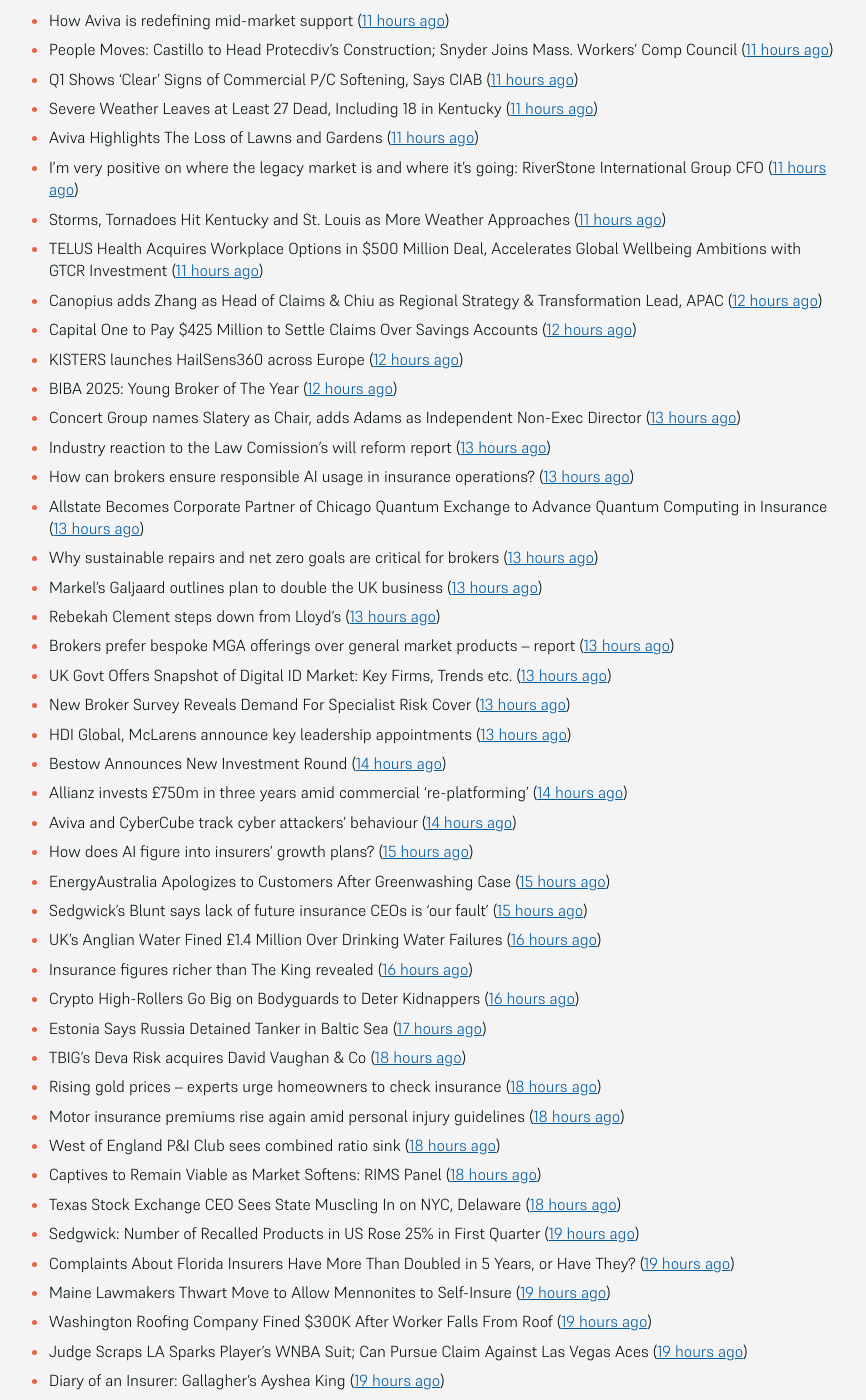
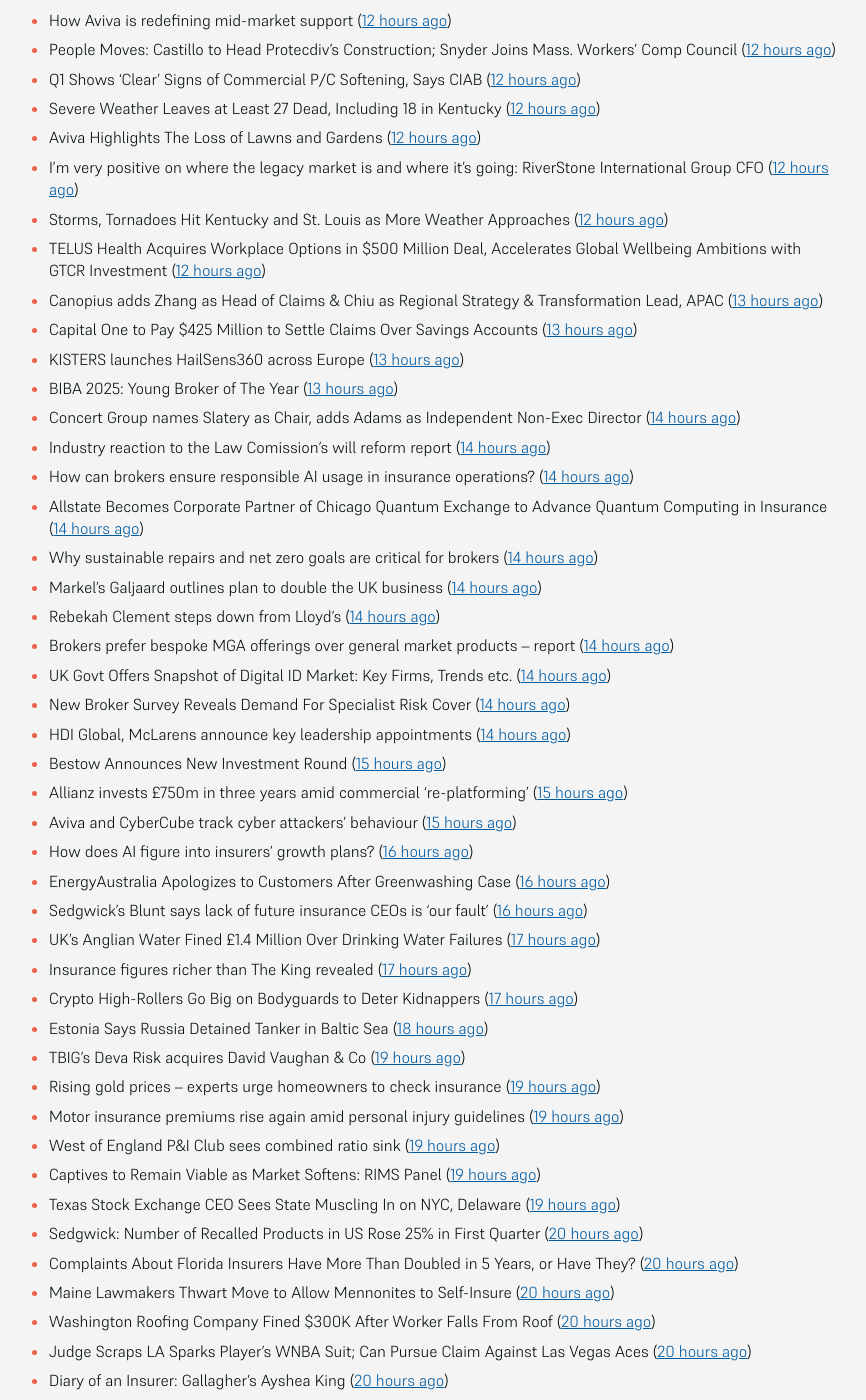
Before and after one commit to mat-0/feeds.thechels.uk, a Jekyll site: the page built from index.md, in a window 1280 px wide and 1400 px high, scrolled down 765 px. Shown: the whole window, without its empty margins (215-1081 px from the left). Built offline with Jekyll 4.4.1, drawn with Linux system fonts in a browser that asks for light colours; some of the changed text lies outside the part shown.

Commit message:
New Feed

```diff
--- a/index.md
+++ b/index.md
@@ -8,69 +8,69 @@ description: Latest Updates
 [Get this as an RSS feed](/feed.rss)
 
 <!-- news_marker starts -->
-- AI data management crucial for insurers' compliance ([4 hours ago](https://www.dig-in.com/news/ai-data-management-crucial-for-insurers-compliance))
-- Strategies for navigating regulatory changes in a digital landscape ([4 hours ago](https://www.dig-in.com/opinion/strategies-for-navigating-federal-and-state-regulations))
-- California Commissioner Launches Smoke Claims & Remediation Task Force ([5 hours ago](https://www.insurancejournal.com/news/west/2025/05/19/824395.htm))
-- Turbulent Waters May Have Been Factor in Mexican Ship’s Crash Into Brooklyn Bridge ([6 hours ago](https://www.insurancejournal.com/news/east/2025/05/19/824334.htm))
-- Despite Backlash From Trump, DEI Hasn’t Disappeared at US Companies ([8 hours ago](https://www.insurancejournal.com/news/national/2025/05/19/824379.htm))
-- Fire Destroys Mansion on a Former Louisiana Sugar Plantation ([8 hours ago](https://www.insurancejournal.com/news/southcentral/2025/05/19/824378.htm))
-- Aon and Moody’s expand reinsurance casualty collaboration ([8 hours ago](https://www.reinsurancene.ws/aon-and-moodys-expand-reinsurance-casualty-collaboration/))
-- Boroughs appointed Vice Chairman of Chubb Group, Hogan promoted to CIO ([9 hours ago](https://www.reinsurancene.ws/boroughs-appointed-vice-chairman-of-chubb-group-hogan-promoted-to-cio/))
-- April investments highlight growing appetite for China’s re/insurance sector ([9 hours ago](https://www.reinsurancene.ws/april-investments-highlight-growing-appetite-for-chinas-re-insurance-sector/))
-- Zurich targeting 30% SME growth in 2025 ([9 hours ago](https://www.postonline.co.uk/news/7957779/zurich-targeting-30-sme-growth-in-2025))
-- Aviva Partners with CyberCube to Enhance Cyber Threat Detection and Exposure Management ([9 hours ago](https://www.insurtechinsights.com/aviva-partners-with-cybercube-to-enhance-cyber-threat-detection-and-exposure-management/))
-- M&S’ Slow Recovery From Cyberattack Puts it at Risk of Lasting Damage ([9 hours ago](https://www.insurancejournal.com/news/international/2025/05/19/824356.htm))
-- New Partnership Aims to Boost In-Car Chip Security ([9 hours ago](https://insurance-edge.net/2025/05/19/new-partnership-aims-to-boost-in-car-chip-security/))
-- Aon appoints Neil Maynard as Chief Broking Officer, Aviation ([10 hours ago](https://www.reinsurancene.ws/aon-appoints-neil-maynard-as-chief-broking-officer-aviation/))
-- VIG bids for majority stake in Moldasig ([10 hours ago](https://www.reinsurancene.ws/vig-bids-for-majority-stake-in-moldasig/))
-- UK Legal Aid Hack Includes ‘Significant Amount’ of Personal Data ([10 hours ago](https://www.insurancejournal.com/news/international/2025/05/19/824353.htm))
-- Inigo, Johnson & Johnson backed Motion Specialty becomes Lloyd’s coverholder ([11 hours ago](https://www.reinsurancene.ws/inigo-johnson-johnson-backed-motion-specialty-becomes-lloyds-coverholder/))
-- How Aviva is redefining mid-market support ([11 hours ago](https://www.insurancebusinessmag.com/uk/news/breaking-news/how-aviva-is-redefining-midmarket-support-535375.aspx))
-- People Moves: Castillo to Head Protecdiv’s Construction; Snyder Joins Mass. Workers’ Comp Council ([11 hours ago](https://www.insurancejournal.com/news/east/2025/05/19/823716.htm))
-- Q1 Shows ‘Clear’ Signs of Commercial P/C Softening, Says CIAB ([11 hours ago](https://www.insurancejournal.com/news/national/2025/05/19/824328.htm))
-- Severe Weather Leaves at Least 27 Dead, Including 18 in Kentucky ([11 hours ago](https://www.insurancejournal.com/news/southeast/2025/05/19/824341.htm))
-- Aviva Highlights The Loss of Lawns and Gardens ([11 hours ago](https://insurance-edge.net/2025/05/19/aviva-highlights-the-loss-of-lawns-and-gardens/))
-- I’m very positive on where the legacy market is and where it’s going: RiverStone International Group CFO ([11 hours ago](https://www.reinsurancene.ws/im-very-positive-on-where-the-legacy-market-is-and-where-its-going-riverstone-international-group-cfo/))
-- Storms, Tornadoes Hit Kentucky and St. Louis as More Weather Approaches ([11 hours ago](https://www.insurancejournal.com/news/southeast/2025/05/19/824329.htm))
-- TELUS Health Acquires Workplace Options in $500 Million Deal, Accelerates Global Wellbeing Ambitions with GTCR Investment ([11 hours ago](https://www.insurtechinsights.com/telus-health-acquires-workplace-options-in-500-million-deal-accelerates-global-wellbeing-ambitions-with-gtcr-investment/))
-- Canopius adds Zhang as Head of Claims & Chiu as Regional Strategy & Transformation Lead, APAC ([12 hours ago](https://www.reinsurancene.ws/canopius-adds-zhang-as-head-of-claims-chiu-as-regional-strategy-transformation-lead-apac/))
-- Capital One to Pay $425 Million to Settle Claims Over Savings Accounts ([12 hours ago](https://www.insurancejournal.com/news/east/2025/05/19/824323.htm))
-- KISTERS launches HailSens360 across Europe ([12 hours ago](https://www.reinsurancene.ws/kisters-launches-hailsens360-across-europe/))
-- BIBA 2025: Young Broker of The Year ([12 hours ago](https://insurance-edge.net/2025/05/19/biba-2025-young-broker-of-the-year/))
-- Concert Group names Slatery as Chair, adds Adams as Independent Non-Exec Director ([13 hours ago](https://www.reinsurancene.ws/concert-group-names-slatery-as-chair-adds-adams-as-independent-non-exec-director/))
-- Industry reaction to the Law Comission’s will reform report ([13 hours ago](https://ifamagazine.com/industry-reaction-to-the-law-comissions-will-reform-report/))
-- How can brokers ensure responsible AI usage in insurance operations? ([13 hours ago](https://www.insurancebusinessmag.com/uk/news/technology/how-can-brokers-ensure-responsible-ai-usage-in-insurance-operations-536137.aspx))
-- Allstate Becomes Corporate Partner of Chicago Quantum Exchange to Advance Quantum Computing in Insurance ([13 hours ago](https://www.insurtechinsights.com/allstate-becomes-corporate-partner-of-chicago-quantum-exchange-to-advance-quantum-computing-in-insurance/))
-- Why sustainable repairs and net zero goals are critical for brokers ([13 hours ago](https://www.insurancebusinessmag.com/uk/news/environmental/why-sustainable-repairs-and-net-zero-goals-are-critical-for-brokers-536136.aspx))
-- Markel’s Galjaard outlines plan to double the UK business ([13 hours ago](https://www.postonline.co.uk/news/7957775/markels-galjaard-outlines-plan-to-double-the-uk-business))
-- Rebekah Clement steps down from Lloyd's ([13 hours ago](https://www.insurancebusinessmag.com/uk/news/breaking-news/rebekah-clement-steps-down-from-lloyds-536135.aspx))
-- Brokers prefer bespoke MGA offerings over general market products – report ([13 hours ago](https://www.insurancebusinessmag.com/uk/news/breaking-news/brokers-prefer-bespoke-mga-offerings-over-general-market-products--report-536134.aspx))
-- UK Govt Offers Snapshot of Digital ID Market: Key Firms, Trends etc. ([13 hours ago](https://insurance-edge.net/2025/05/19/uk-govt-offers-snapshot-of-digital-id-market-key-firms-trends-etc/))
-- New Broker Survey Reveals Demand For Specialist Risk Cover ([13 hours ago](https://insurance-edge.net/2025/05/19/new-broker-survey-reveals-demand-for-specialist-risk-cover/))
-- HDI Global, McLarens announce key leadership appointments ([13 hours ago](https://www.insurancebusinessmag.com/uk/news/breaking-news/hdi-global-mclarens-announce-key-leadership-appointments-536132.aspx))
-- Bestow Announces New Investment Round ([14 hours ago](https://insurance-edge.net/2025/05/19/bestow-announces-new-investment-round/))
-- Allianz invests £750m in three years amid commercial ‘re-platforming’ ([14 hours ago](https://www.postonline.co.uk/news/7957771/allianz-invests-ps750m-in-three-years-amid-commercial-replatforming))
-- Aviva and CyberCube track cyber attackers’ behaviour ([14 hours ago](https://www.postonline.co.uk/news/7957778/aviva-and-cybercube-track-cyber-attackers-behaviour))
-- How does AI figure into insurers' growth plans? ([15 hours ago](https://www.dig-in.com/list/how-does-ai-figure-into-insurers-growth-plans))
-- EnergyAustralia Apologizes to Customers After Greenwashing Case ([15 hours ago](https://www.insurancejournal.com/news/international/2025/05/19/824194.htm))
-- Sedgwick’s Blunt says lack of future insurance CEOs is ‘our fault’ ([15 hours ago](https://www.postonline.co.uk/news/7957772/sedgwicks-blunt-says-lack-of-future-insurance-ceos-is-our-fault))
-- UK’s Anglian Water Fined £1.4 Million Over Drinking Water Failures ([16 hours ago](https://www.insurancejournal.com/news/international/2025/05/19/824185.htm))
-- Insurance figures richer than The King revealed ([16 hours ago](https://www.postonline.co.uk/news/7957777/insurance-figures-richer-than-the-king-revealed))
-- Crypto High-Rollers Go Big on Bodyguards to Deter Kidnappers ([16 hours ago](https://www.insurancejournal.com/news/international/2025/05/19/824178.htm))
-- Estonia Says Russia Detained Tanker in Baltic Sea ([17 hours ago](https://www.insurancejournal.com/news/international/2025/05/19/824175.htm))
-- TBIG's Deva Risk acquires David Vaughan & Co ([18 hours ago](https://www.insurancebusinessmag.com/uk/news/breaking-news/tbigs-deva-risk-acquires-david-vaughan-and-co-536120.aspx))
-- Rising gold prices – experts urge homeowners to check insurance ([18 hours ago](https://www.insurancebusinessmag.com/uk/news/property-insurance/rising-gold-prices--experts-urge-homeowners-to-check-insurance-536119.aspx))
-- Motor insurance premiums rise again amid personal injury guidelines ([18 hours ago](https://www.insurancebusinessmag.com/uk/news/auto-motor/motor-insurance-premiums-rise-again-amid-personal-injury-guidelines-536118.aspx))
-- West of England P&I Club sees combined ratio sink ([18 hours ago](https://www.insurancebusinessmag.com/uk/news/marine/west-of-england-pandi-club-sees-combined-ratio-sink-536117.aspx))
-- Captives to Remain Viable as Market Softens: RIMS Panel ([18 hours ago](https://www.insurancejournal.com/news/national/2025/05/19/823940.htm))
-- Texas Stock Exchange CEO Sees State Muscling In on NYC, Delaware ([18 hours ago](https://www.insurancejournal.com/news/southcentral/2025/05/19/824129.htm))
-- Sedgwick: Number of Recalled Products in US Rose 25% in First Quarter ([19 hours ago](https://www.insurancejournal.com/news/national/2025/05/19/824155.htm))
-- Complaints About Florida Insurers Have More Than Doubled in 5 Years, or Have They? ([19 hours ago](https://www.insurancejournal.com/news/southeast/2025/05/19/824138.htm))
-- Maine Lawmakers Thwart Move to Allow Mennonites to Self-Insure ([19 hours ago](https://www.insurancejournal.com/news/east/2025/05/19/824161.htm))
-- Washington Roofing Company Fined $300K After Worker Falls From Roof ([19 hours ago](https://www.insurancejournal.com/news/west/2025/05/19/823964.htm))
-- Judge Scraps LA Sparks Player’s WNBA Suit; Can Pursue Claim Against Las Vegas Aces ([19 hours ago](https://www.insurancejournal.com/news/west/2025/05/19/824106.htm))
-- Diary of an Insurer: Gallagher’s Ayshea King ([19 hours ago](https://www.postonline.co.uk/broker/7957466/diary-of-an-insurer-gallaghers-ayshea-king))
-- Claims service improves but regional delivery varies ([19 hours ago](https://www.postonline.co.uk/claims/7957673/claims-service-improves-but-regional-delivery-varies))
+- AI data management crucial for insurers' compliance ([5 hours ago](https://www.dig-in.com/news/ai-data-management-crucial-for-insurers-compliance))
+- Strategies for navigating regulatory changes in a digital landscape ([5 hours ago](https://www.dig-in.com/opinion/strategies-for-navigating-federal-and-state-regulations))
+- California Commissioner Launches Smoke Claims & Remediation Task Force ([7 hours ago](https://www.insurancejournal.com/news/west/2025/05/19/824395.htm))
+- Turbulent Waters May Have Been Factor in Mexican Ship’s Crash Into Brooklyn Bridge ([7 hours ago](https://www.insurancejournal.com/news/east/2025/05/19/824334.htm))
+- Despite Backlash From Trump, DEI Hasn’t Disappeared at US Companies ([9 hours ago](https://www.insurancejournal.com/news/national/2025/05/19/824379.htm))
+- Fire Destroys Mansion on a Former Louisiana Sugar Plantation ([9 hours ago](https://www.insurancejournal.com/news/southcentral/2025/05/19/824378.htm))
+- Aon and Moody’s expand reinsurance casualty collaboration ([9 hours ago](https://www.reinsurancene.ws/aon-and-moodys-expand-reinsurance-casualty-collaboration/))
+- Boroughs appointed Vice Chairman of Chubb Group, Hogan promoted to CIO ([10 hours ago](https://www.reinsurancene.ws/boroughs-appointed-vice-chairman-of-chubb-group-hogan-promoted-to-cio/))
+- April investments highlight growing appetite for China’s re/insurance sector ([10 hours ago](https://www.reinsurancene.ws/april-investments-highlight-growing-appetite-for-chinas-re-insurance-sector/))
+- Zurich targeting 30% SME growth in 2025 ([10 hours ago](https://www.postonline.co.uk/news/7957779/zurich-targeting-30-sme-growth-in-2025))
+- Aviva Partners with CyberCube to Enhance Cyber Threat Detection and Exposure Management ([10 hours ago](https://www.insurtechinsights.com/aviva-partners-with-cybercube-to-enhance-cyber-threat-detection-and-exposure-management/))
+- M&S’ Slow Recovery From Cyberattack Puts it at Risk of Lasting Damage ([10 hours ago](https://www.insurancejournal.com/news/international/2025/05/19/824356.htm))
+- New Partnership Aims to Boost In-Car Chip Security ([10 hours ago](https://insurance-edge.net/2025/05/19/new-partnership-aims-to-boost-in-car-chip-security/))
+- Aon appoints Neil Maynard as Chief Broking Officer, Aviation ([11 hours ago](https://www.reinsurancene.ws/aon-appoints-neil-maynard-as-chief-broking-officer-aviation/))
+- VIG bids for majority stake in Moldasig ([11 hours ago](https://www.reinsurancene.ws/vig-bids-for-majority-stake-in-moldasig/))
+- UK Legal Aid Hack Includes ‘Significant Amount’ of Personal Data ([11 hours ago](https://www.insurancejournal.com/news/international/2025/05/19/824353.htm))
+- Inigo, Johnson & Johnson backed Motion Specialty becomes Lloyd’s coverholder ([12 hours ago](https://www.reinsurancene.ws/inigo-johnson-johnson-backed-motion-specialty-becomes-lloyds-coverholder/))
+- How Aviva is redefining mid-market support ([12 hours ago](https://www.insurancebusinessmag.com/uk/news/breaking-news/how-aviva-is-redefining-midmarket-support-535375.aspx))
+- People Moves: Castillo to Head Protecdiv’s Construction; Snyder Joins Mass. Workers’ Comp Council ([12 hours ago](https://www.insurancejournal.com/news/east/2025/05/19/823716.htm))
+- Q1 Shows ‘Clear’ Signs of Commercial P/C Softening, Says CIAB ([12 hours ago](https://www.insurancejournal.com/news/national/2025/05/19/824328.htm))
+- Severe Weather Leaves at Least 27 Dead, Including 18 in Kentucky ([12 hours ago](https://www.insurancejournal.com/news/southeast/2025/05/19/824341.htm))
+- Aviva Highlights The Loss of Lawns and Gardens ([12 hours ago](https://insurance-edge.net/2025/05/19/aviva-highlights-the-loss-of-lawns-and-gardens/))
+- I’m very positive on where the legacy market is and where it’s going: RiverStone International Group CFO ([12 hours ago](https://www.reinsurancene.ws/im-very-positive-on-where-the-legacy-market-is-and-where-its-going-riverstone-international-group-cfo/))
+- Storms, Tornadoes Hit Kentucky and St. Louis as More Weather Approaches ([12 hours ago](https://www.insurancejournal.com/news/southeast/2025/05/19/824329.htm))
+- TELUS Health Acquires Workplace Options in $500 Million Deal, Accelerates Global Wellbeing Ambitions with GTCR Investment ([12 hours ago](https://www.insurtechinsights.com/telus-health-acquires-workplace-options-in-500-million-deal-accelerates-global-wellbeing-ambitions-with-gtcr-investment/))
+- Canopius adds Zhang as Head of Claims & Chiu as Regional Strategy & Transformation Lead, APAC ([13 hours ago](https://www.reinsurancene.ws/canopius-adds-zhang-as-head-of-claims-chiu-as-regional-strategy-transformation-lead-apac/))
+- Capital One to Pay $425 Million to Settle Claims Over Savings Accounts ([13 hours ago](https://www.insurancejournal.com/news/east/2025/05/19/824323.htm))
+- KISTERS launches HailSens360 across Europe ([13 hours ago](https://www.reinsurancene.ws/kisters-launches-hailsens360-across-europe/))
+- BIBA 2025: Young Broker of The Year ([13 hours ago](https://insurance-edge.net/2025/05/19/biba-2025-young-broker-of-the-year/))
+- Concert Group names Slatery as Chair, adds Adams as Independent Non-Exec Director ([14 hours ago](https://www.reinsurancene.ws/concert-group-names-slatery-as-chair-adds-adams-as-independent-non-exec-director/))
+- Industry reaction to the Law Comission’s will reform report ([14 hours ago](https://ifamagazine.com/industry-reaction-to-the-law-comissions-will-reform-report/))
+- How can brokers ensure responsible AI usage in insurance operations? ([14 hours ago](https://www.insurancebusinessmag.com/uk/news/technology/how-can-brokers-ensure-responsible-ai-usage-in-insurance-operations-536137.aspx))
+- Allstate Becomes Corporate Partner of Chicago Quantum Exchange to Advance Quantum Computing in Insurance ([14 hours ago](https://www.insurtechinsights.com/allstate-becomes-corporate-partner-of-chicago-quantum-exchange-to-advance-quantum-computing-in-insurance/))
+- Why sustainable repairs and net zero goals are critical for brokers ([14 hours ago](https://www.insurancebusinessmag.com/uk/news/environmental/why-sustainable-repairs-and-net-zero-goals-are-critical-for-brokers-536136.aspx))
+- Markel’s Galjaard outlines plan to double the UK business ([14 hours ago](https://www.postonline.co.uk/news/7957775/markels-galjaard-outlines-plan-to-double-the-uk-business))
+- Rebekah Clement steps down from Lloyd's ([14 hours ago](https://www.insurancebusinessmag.com/uk/news/breaking-news/rebekah-clement-steps-down-from-lloyds-536135.aspx))
+- Brokers prefer bespoke MGA offerings over general market products – report ([14 hours ago](https://www.insurancebusinessmag.com/uk/news/breaking-news/brokers-prefer-bespoke-mga-offerings-over-general-market-products--report-536134.aspx))
+- UK Govt Offers Snapshot of Digital ID Market: Key Firms, Trends etc. ([14 hours ago](https://insurance-edge.net/2025/05/19/uk-govt-offers-snapshot-of-digital-id-market-key-firms-trends-etc/))
+- New Broker Survey Reveals Demand For Specialist Risk Cover ([14 hours ago](https://insurance-edge.net/2025/05/19/new-broker-survey-reveals-demand-for-specialist-risk-cover/))
+- HDI Global, McLarens announce key leadership appointments ([14 hours ago](https://www.insurancebusinessmag.com/uk/news/breaking-news/hdi-global-mclarens-announce-key-leadership-appointments-536132.aspx))
+- Bestow Announces New Investment Round ([15 hours ago](https://insurance-edge.net/2025/05/19/bestow-announces-new-investment-round/))
+- Allianz invests £750m in three years amid commercial ‘re-platforming’ ([15 hours ago](https://www.postonline.co.uk/news/7957771/allianz-invests-ps750m-in-three-years-amid-commercial-replatforming))
+- Aviva and CyberCube track cyber attackers’ behaviour ([15 hours ago](https://www.postonline.co.uk/news/7957778/aviva-and-cybercube-track-cyber-attackers-behaviour))
+- How does AI figure into insurers' growth plans? ([16 hours ago](https://www.dig-in.com/list/how-does-ai-figure-into-insurers-growth-plans))
+- EnergyAustralia Apologizes to Customers After Greenwashing Case ([16 hours ago](https://www.insurancejournal.com/news/international/2025/05/19/824194.htm))
+- Sedgwick’s Blunt says lack of future insurance CEOs is ‘our fault’ ([16 hours ago](https://www.postonline.co.uk/news/7957772/sedgwicks-blunt-says-lack-of-future-insurance-ceos-is-our-fault))
+- UK’s Anglian Water Fined £1.4 Million Over Drinking Water Failures ([17 hours ago](https://www.insurancejournal.com/news/international/2025/05/19/824185.htm))
+- Insurance figures richer than The King revealed ([17 hours ago](https://www.postonline.co.uk/news/7957777/insurance-figures-richer-than-the-king-revealed))
+- Crypto High-Rollers Go Big on Bodyguards to Deter Kidnappers ([17 hours ago](https://www.insurancejournal.com/news/international/2025/05/19/824178.htm))
+- Estonia Says Russia Detained Tanker in Baltic Sea ([18 hours ago](https://www.insurancejournal.com/news/international/2025/05/19/824175.htm))
+- TBIG's Deva Risk acquires David Vaughan & Co ([19 hours ago](https://www.insurancebusinessmag.com/uk/news/breaking-news/tbigs-deva-risk-acquires-david-vaughan-and-co-536120.aspx))
+- Rising gold prices – experts urge homeowners to check insurance ([19 hours ago](https://www.insurancebusinessmag.com/uk/news/property-insurance/rising-gold-prices--experts-urge-homeowners-to-check-insurance-536119.aspx))
+- Motor insurance premiums rise again amid personal injury guidelines ([19 hours ago](https://www.insurancebusinessmag.com/uk/news/auto-motor/motor-insurance-premiums-rise-again-amid-personal-injury-guidelines-536118.aspx))
+- West of England P&I Club sees combined ratio sink ([19 hours ago](https://www.insurancebusinessmag.com/uk/news/marine/west-of-england-pandi-club-sees-combined-ratio-sink-536117.aspx))
+- Captives to Remain Viable as Market Softens: RIMS Panel ([19 hours ago](https://www.insurancejournal.com/news/national/2025/05/19/823940.htm))
+- Texas Stock Exchange CEO Sees State Muscling In on NYC, Delaware ([19 hours ago](https://www.insurancejournal.com/news/southcentral/2025/05/19/824129.htm))
+- Sedgwick: Number of Recalled Products in US Rose 25% in First Quarter ([20 hours ago](https://www.insurancejournal.com/news/national/2025/05/19/824155.htm))
+- Complaints About Florida Insurers Have More Than Doubled in 5 Years, or Have They? ([20 hours ago](https://www.insurancejournal.com/news/southeast/2025/05/19/824138.htm))
+- Maine Lawmakers Thwart Move to Allow Mennonites to Self-Insure ([20 hours ago](https://www.insurancejournal.com/news/east/2025/05/19/824161.htm))
+- Washington Roofing Company Fined $300K After Worker Falls From Roof ([20 hours ago](https://www.insurancejournal.com/news/west/2025/05/19/823964.htm))
+- Judge Scraps LA Sparks Player’s WNBA Suit; Can Pursue Claim Against Las Vegas Aces ([20 hours ago](https://www.insurancejournal.com/news/west/2025/05/19/824106.htm))
+- Diary of an Insurer: Gallagher’s Ayshea King ([20 hours ago](https://www.postonline.co.uk/broker/7957466/diary-of-an-insurer-gallaghers-ayshea-king))
+- Claims service improves but regional delivery varies ([20 hours ago](https://www.postonline.co.uk/claims/7957673/claims-service-improves-but-regional-delivery-varies))
 - Pairing Parametric and Standard Insurance Will Become More Common: East Carolina University Students ([1 days ago](https://www.insurancejournal.com/magazines/mag-features/2025/05/19/823760.htm))
 - Distracted Drivers Are Overconfident; 20% Still Texting While Driving ([1 days ago](https://www.insurancejournal.com/magazines/mag-features/2025/05/19/823759.htm))
 - Trouble Brewing? 6 New Risks for Winery and Brewery Clients ([1 days ago](https://www.insurancejournal.com/magazines/mag-features/2025/05/19/823758.htm))
```
